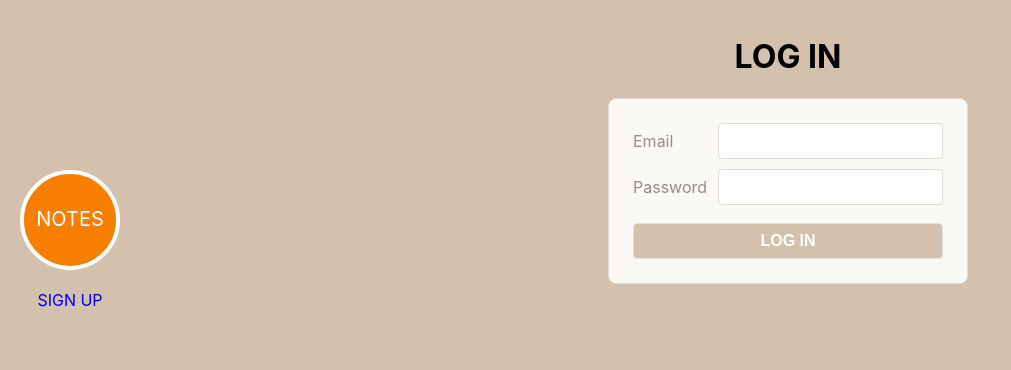
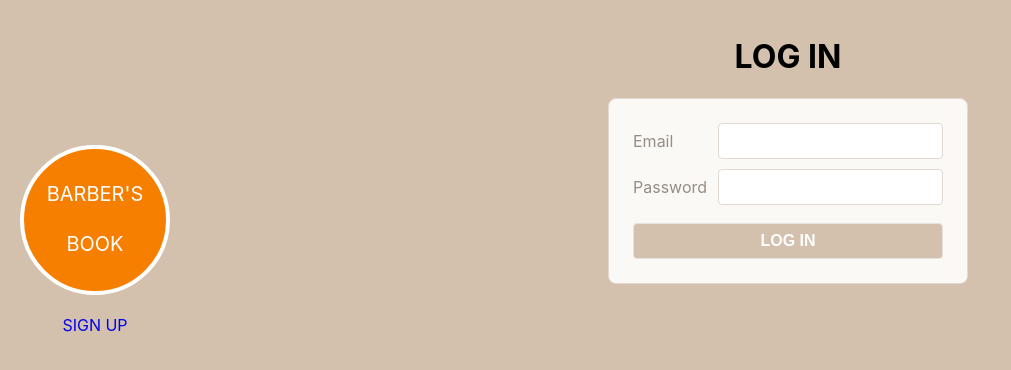
Before and after one commit to MrVictor2/barbers-book, a React (Create React App) app: page /login in a window 1280 px wide. Shown: the top 370 px of the page, without its empty margins (0-1011 px from the left). Built offline with nearby package versions, Linux system fonts and the light colour scheme.

Commit message:
Changed projects title

```diff
--- a/public/index.html
+++ b/public/index.html
@@ -24,7 +24,7 @@
       work correctly both with client-side routing and a non-root public URL.
       Learn how to configure a non-root public URL by running `npm run build`.
     -->
-    <title>Quick Notes</title>
+    <title>Barber's Book</title>
   </head>
   <body>
     <noscript>You need to enable JavaScript to run this app.</noscript>
--- a/src/index.css
+++ b/src/index.css
@@ -178,8 +178,8 @@ button[type="submit"] {
 
 .logo-cafe {
   display: inline-block;
-  width: 100px;
-  height: 100px;
+  width: 150px;
+  height: 150px;
   line-height: 50px;
   border: #FFFFFF solid 4px;
   background-color: var(--orange);
--- a/src/pages/App/LoginPage/LoginPage.jsx
+++ b/src/pages/App/LoginPage/LoginPage.jsx
@@ -8,7 +8,7 @@ export default function LoginPage({ setUser }) {
       <div>
         <div className='signup-button-container'>
           <Link className="logo-cafe">
-          NOTES
+          BARBER'S BOOK
         </Link>
           <Link to="/signup" className='sign-up-link'>
           SIGN UP
--- a/src/pages/AuthPage/AuthPage.jsx
+++ b/src/pages/AuthPage/AuthPage.jsx
@@ -7,7 +7,7 @@ export default function LoginPage({ setUser }) {
       <div className='login-content-container'>
         <div className='signup-button-container'>
           <Link className="logo-cafe">
-          NOTES
+          BARBER'S BOOK
         </Link>
           <Link to="/login" className='sign-up-link'>
           LOG IN
```
